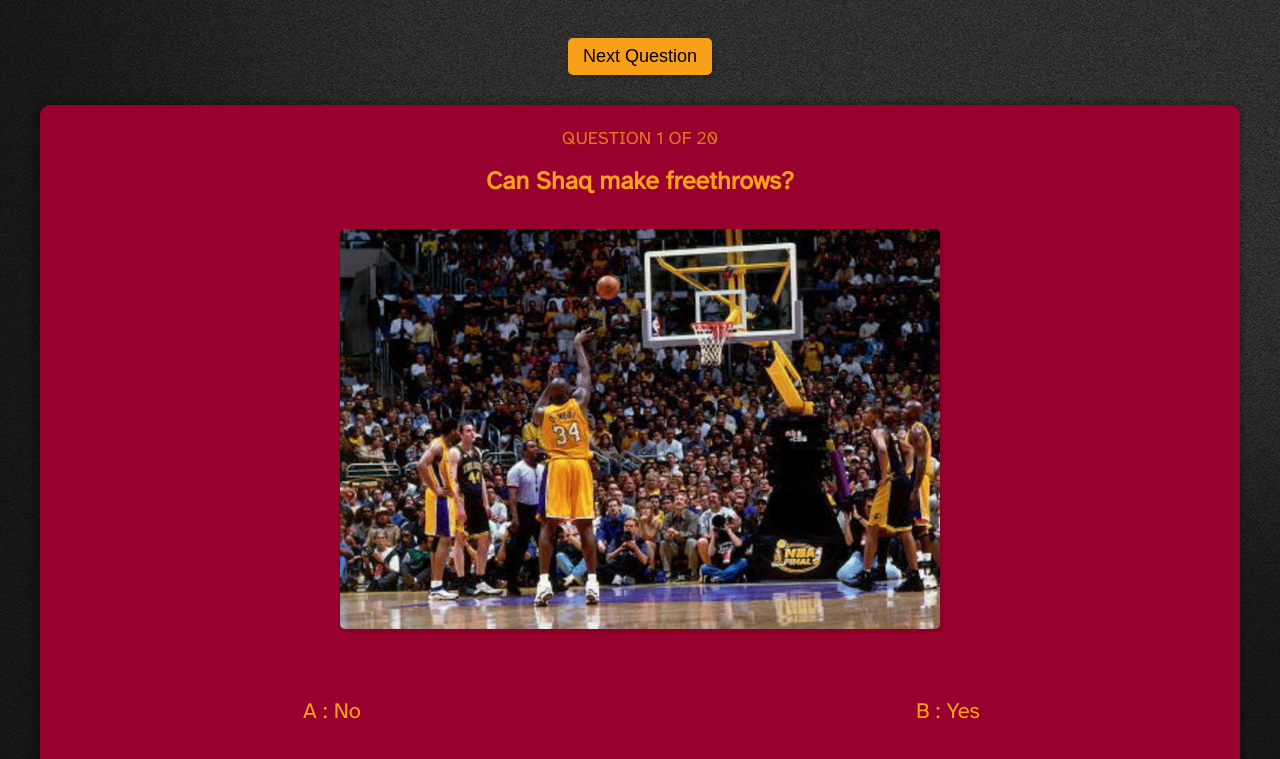
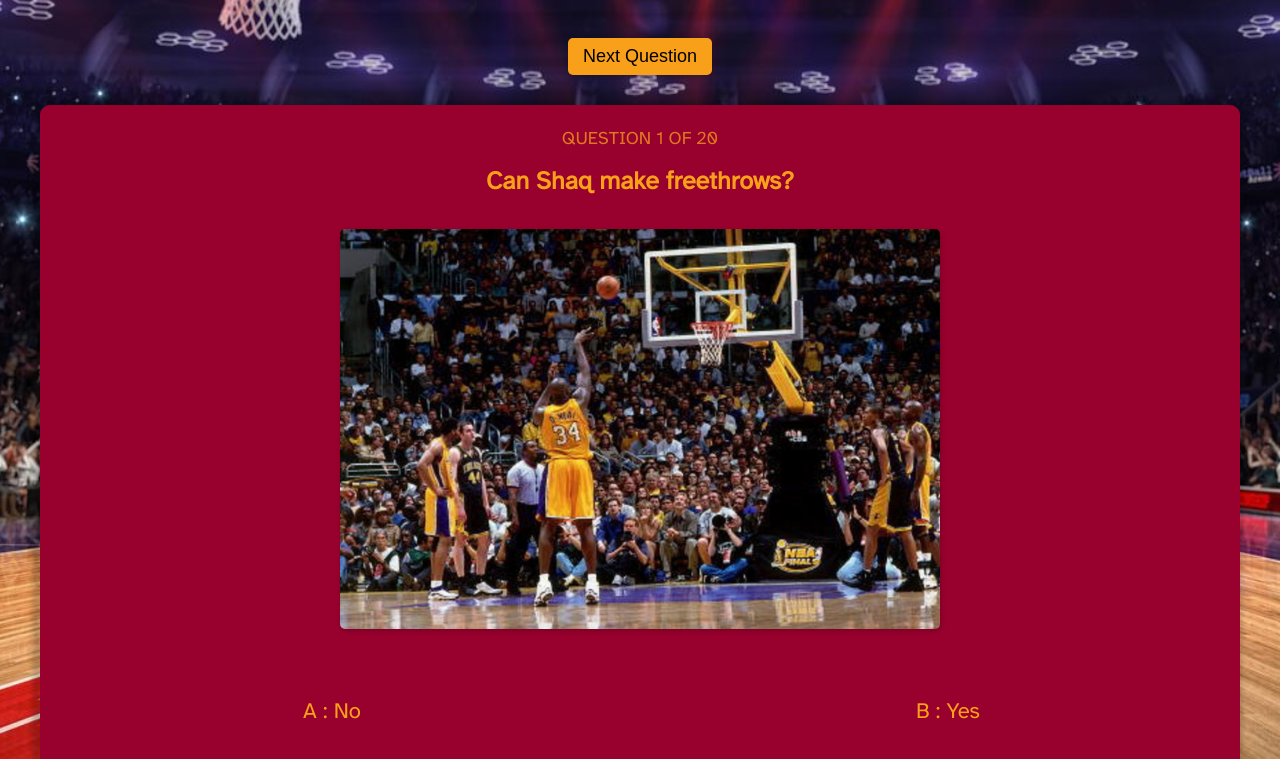
Before and after one commit to akshitagupta15june/Hack-a-Shaq, a website: page index.html in a window 1280 px wide. Shown: the part 145-904 px from the top of the page. Drawn offline with Linux system fonts and the light colour scheme.

Commit message:
Fixed background

```diff
--- a/sass/base/_reset.scss
+++ b/sass/base/_reset.scss
@@ -22,9 +22,10 @@ body {
     position: relative;
     line-height: 1.5;
     box-sizing: border-box;
-    background-image: url('../images/background.jpg');
-    background-position: cover;
-    min-height: 100vh;
+    background-image: url('../images/back.jpg');
+    background-position: center;
+    background-size: cover;
+    min-height: 120vh;
     background-repeat: no-repeat;
 }
 
```
Also changed, not shown: css/styles.css, images/back.jpg (added), images/background.jpg (deleted).
